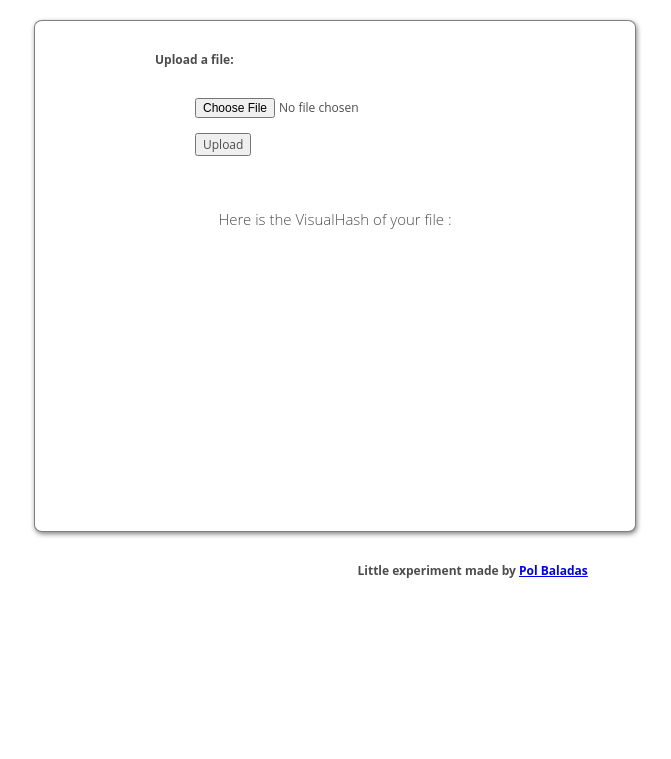
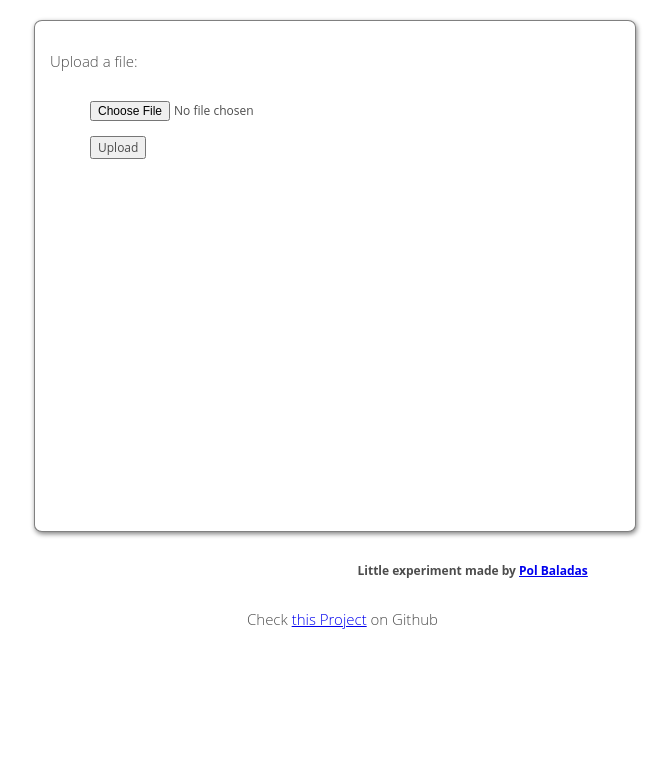
Before and after one commit to PolBaladas/VisualHashing, a Flask app: page / in a window 1280 px wide. Shown: the part 73-832 px from the top of the page, without its empty margins (305-976 px from the left). After the commit the page ends 702 px from the top, so only its background shows below. Run offline with Flask 2, Linux system fonts and the light colour scheme.

Commit message:
Small html and design changes

```diff
--- a/main.py
+++ b/main.py
@@ -15,4 +15,4 @@ def home():
    		return render_template('index.html')
 
 if __name__ == '__main__':
-    app.run(debug=False, host='127.0.0.0')
+    app.run(debug=False, host='0.0.0.0')
--- a/static/main.css
+++ b/static/main.css
@@ -15,6 +15,16 @@ h2 {
 	padding-top: 10px;
 	margin-top: 20px;
 	margin-bottom: 10px;
+}
+
+h5 {
+	font-size: 15px;
+	font-weight: 300;
+	color: #4c4c4c;
+	padding-top: 10px;
+	margin-top: 20px;
+	margin-bottom: 10px;
+	margin-left: 15px;
 }
 
 h3 {
--- a/templates/index.html
+++ b/templates/index.html
@@ -27,23 +27,25 @@
         <div class="box">
             <form action="/" enctype="multipart/form-data" method=post>
                 <dl>
-                <h4>Upload a file:<h4>
+                <h5>Upload a file:<h5>
                 <dd><input type='file' enctype="multipart/form-data" name='file'>
                 <br>
                 <dd><input type=submit value=Upload>
                 </dl>
             </form>
 
-
-            <div class="result">
-                <br>
-                <h3 style="text-align:center; margin-top:10;">Here is the VisualHash of your file :</h3>
-                <canvas id="canvas" width="500" height="500" style="margin-top:20; margin-left:25%;"></canvas>
-            </div>
+            {% if matrix %}
+                <div class="result">
+                    <br>
+                    <h3 style="text-align:center; margin-top:10;">Here is the VisualHash of your file :</h3>
+                    <canvas id="canvas" width="500" height="500" style="margin-top:20; margin-left:25%;"></canvas>
+                 </div>
+            {%endif%}
         </div>
 
         <div class="footer">
             <h4>Little experiment made by <a href="http://www.github.com/PolBaladas">Pol Baladas</a></h4>
+            <h5 style="text-align:center;">Check <a href="https://github.com/PolBaladas/VisualHashing">this Project</a> on Github</h5>
         </div>
     </body>
 </html>
```
Also changed, not shown: 1 other file.
